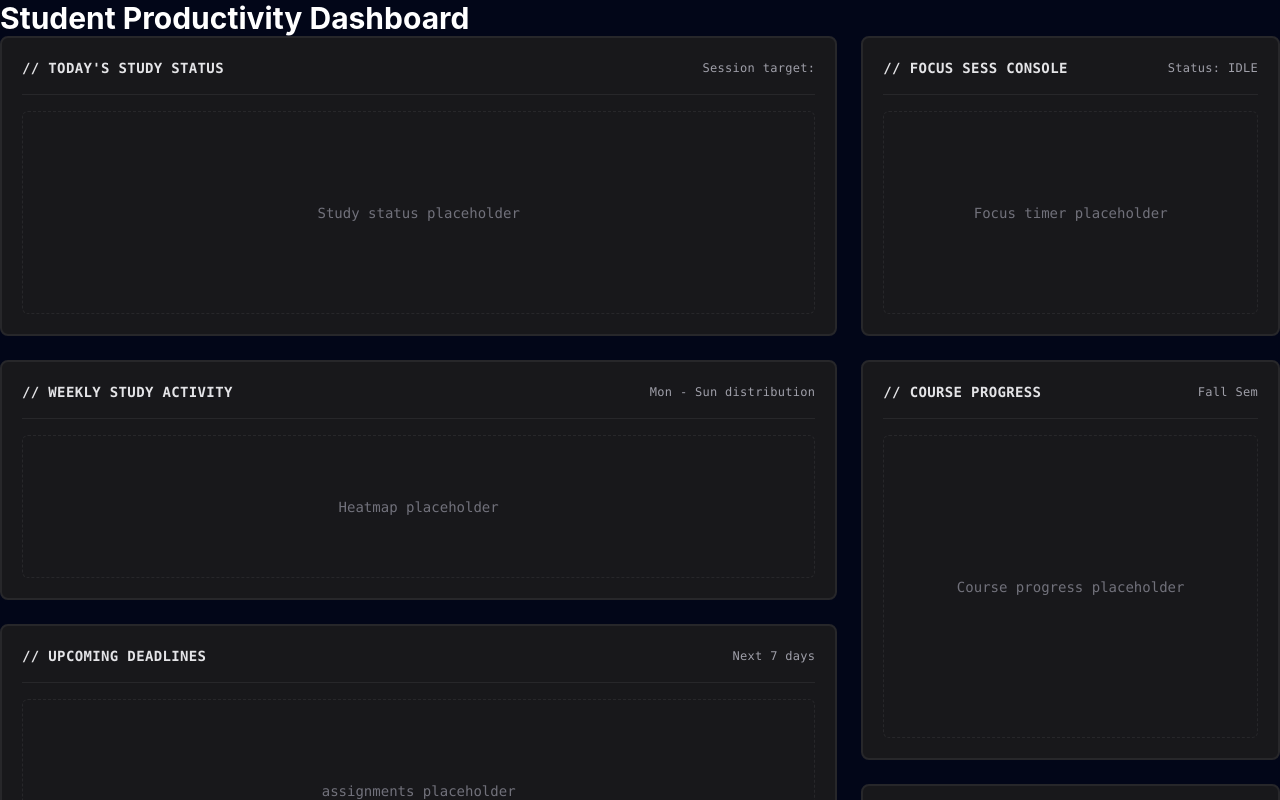
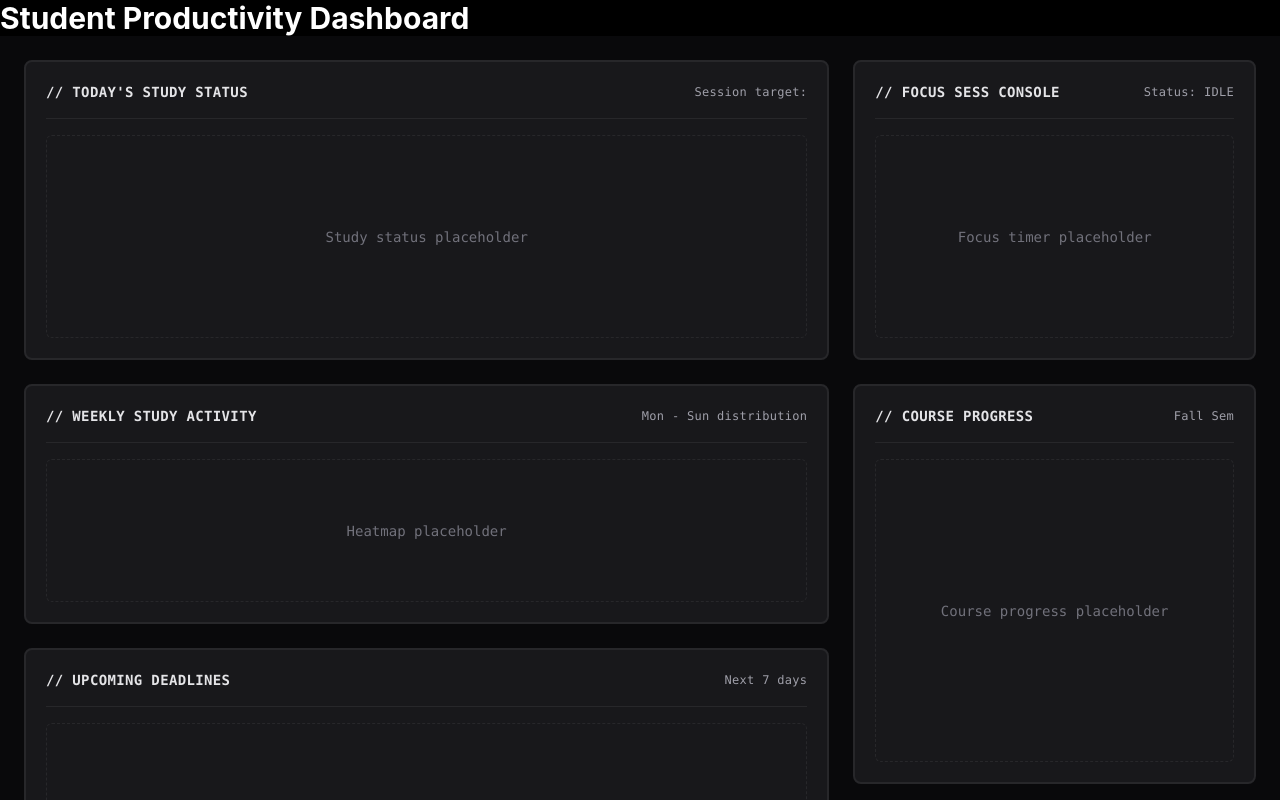
Before and after one commit to Davidhub907/productivity-dashboard, a React (Vite) app: page / in a window 1280 px wide. Shown: the top 800 px of the page. Built offline with nearby package versions, Linux system fonts and the light colour scheme.

Commit message:
Finished with the current placeholder dashboard

```diff
--- a/src/App.jsx
+++ b/src/App.jsx
@@ -2,7 +2,7 @@ import Dashboard from './components/dashboard/Dashboard';
 
 function App() {
   return (
-    <main className="min-h-screen bg-slate-950 text-white">
+    <main className="min-h-screen bg-black text-white">
       <h1 className="text-3xl font-bold">Student Productivity Dashboard</h1>
       <Dashboard />
     </main>
--- a/src/components/dashboard/Dashboard.jsx
+++ b/src/components/dashboard/Dashboard.jsx
@@ -2,7 +2,7 @@ import DashboardPanel from './DashboardPanel';
 
 function Dashboard() {
   return (
-    <section>
+    <section className="min-h-screen p-6 bg-zinc-950">
       <div className="grid grid-cols-1 lg:grid-cols-[2fr_1fr] gap-6">
         <div className="flex flex-col gap-6">
           <DashboardPanel title="TODAY'S STUDY STATUS" subtitle="Session target:" className="min-h-[300px]">
```
